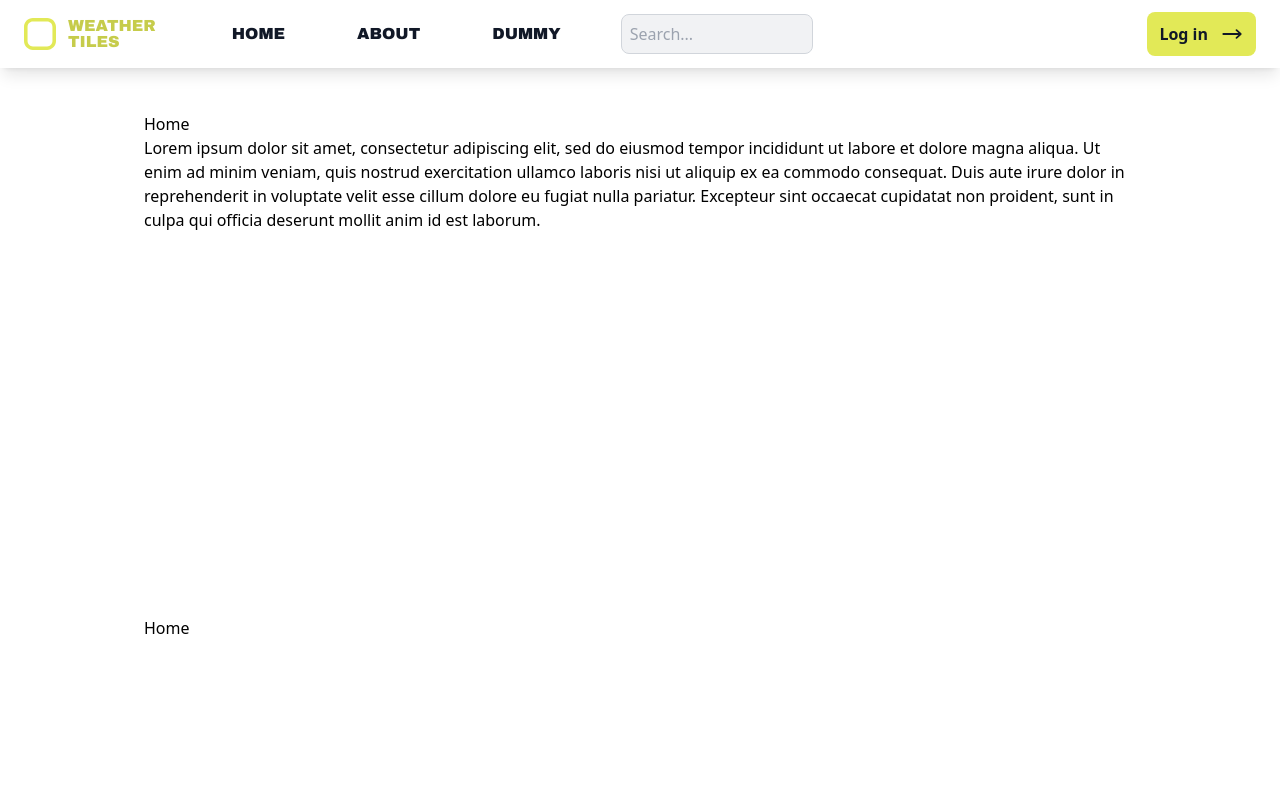
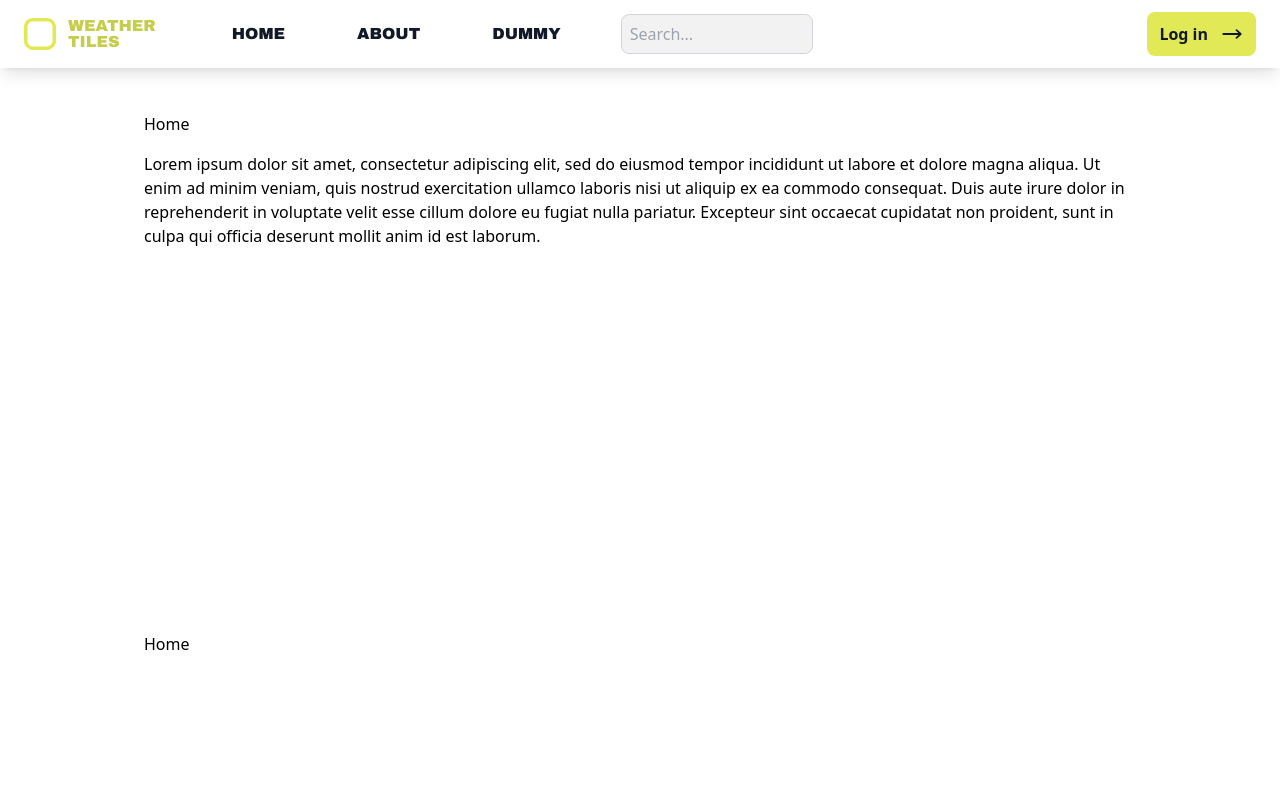
Before and after one commit to bananasmoothii/weather-tiles-demo, a Vue app: page / in a window 1280 px wide. Shown: the top 800 px of the page. Built offline with nearby package versions, Linux system fonts and the light colour scheme.

Commit message:
improvements

```diff
--- a/src/assets/style.css
+++ b/src/assets/style.css
@@ -16,3 +16,7 @@ body {
 header * {
     transition: all 0.2s ease-in-out;
 }
+
+p {
+    margin-top: 1rem;
+}
--- a/src/components/Header.vue
+++ b/src/components/Header.vue
@@ -104,7 +104,7 @@ export default defineComponent({
           </RouterLink>
           <div class="grow">
             <input type="search" name="search" id="search"
-                   class="rounded-lg p-2 h-10 w-[7rem] lg:w-[9rem] xl:w-[12rem] focus:w-[90%] lg:focus:w-[80%] xl:focus:w-[24rem] border-[1px] bg-gray-300 bg-opacity-30 border-gray-300"
+                   class="rounded-lg p-2 h-10 w-[7rem] lg:w-[9rem] xl:w-[12rem] focus:w-[90%] lg:focus:w-[80%] xl:focus:w-[24rem] border-[1px] bg-black bg-opacity-5 border-gray-300"
                    placeholder="Search..."/>
           </div>
         </div>
@@ -114,7 +114,7 @@ export default defineComponent({
       </div>
       <div class="flex md:hidden items-center">
         <button type="button"
-                class="-m-2.5 inline-flex items-center justify-center rounded-md px-2.5 py-2 text-gray-700 bg-gray-300 bg-opacity-30 hover:bg-gray-200"
+                class="-m-2.5 inline-flex items-center justify-center rounded-md px-2.5 py-2 text-gray-700 bg-black bg-opacity-5 hover:bg-gray-200"
                 @click="mobileMenuButtonClicked">
           <Bars3Icon class="h-8 w-8" aria-hidden="true"/>
         </button>
```
